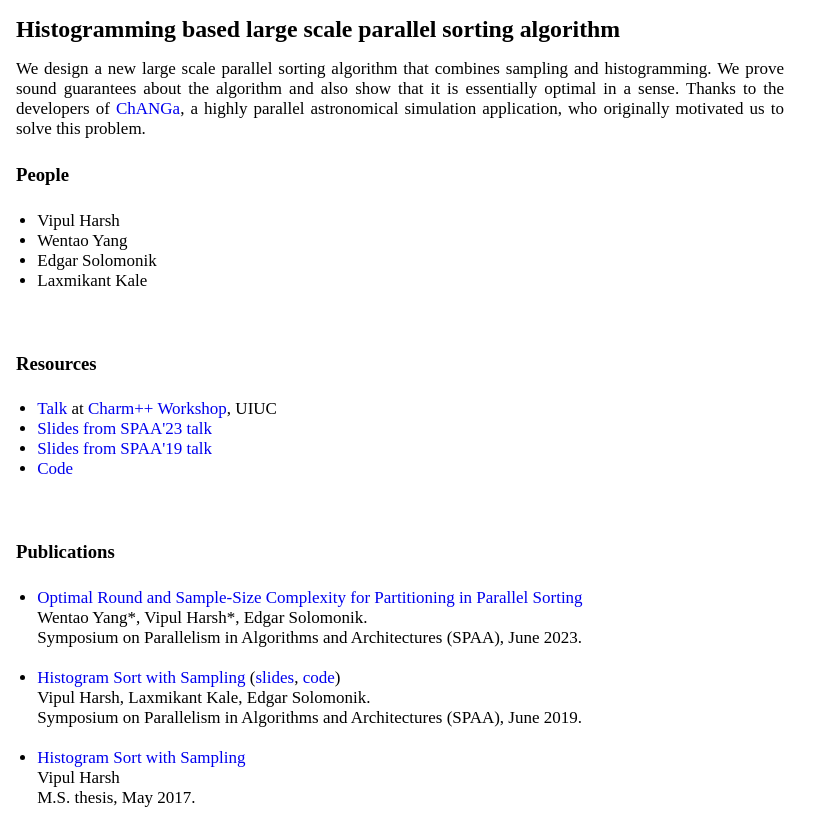
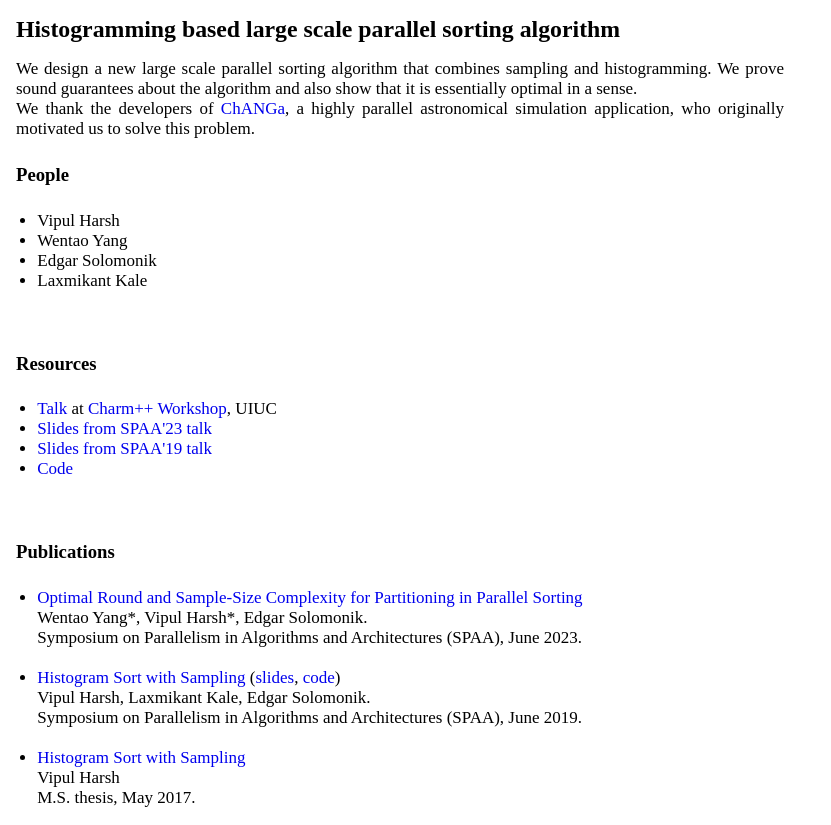
Before and after one commit to vipulharsh/vipulharsh.github.io, a plain HTML site: page website_files/projects/parsort/index.html in a window 1280 px wide. Shown: the whole page, without its empty margins (0-831 px from the left). Drawn offline with Linux system fonts and the light colour scheme; files that its build step writes are made by us from their sources.

Commit message:
updating parsort page

```diff
--- a/website_files/projects/parsort/index.html
+++ b/website_files/projects/parsort/index.html
@@ -25,7 +25,7 @@
 
 <h1> Histogramming based large scale parallel sorting algorithm </h1>
 
-We design a new large scale parallel sorting algorithm that combines sampling and histogramming. We prove sound guarantees about the algorithm and also show that it is essentially optimal in a sense. Thanks to the developers of <a href="https://faculty.washington.edu/trq/hpcc/tools/changa.html">ChANGa</a>, a highly parallel astronomical simulation application, who originally motivated us to solve this problem.
+We design a new large scale parallel sorting algorithm that combines sampling and histogramming. We prove sound guarantees about the algorithm and also show that it is essentially optimal in a sense. <br> We thank the developers of <a href="https://faculty.washington.edu/trq/hpcc/tools/changa.html">ChANGa</a>, a highly parallel astronomical simulation application, who originally motivated us to solve this problem.
 
 <h4> People </h4>
 <ul>
```
